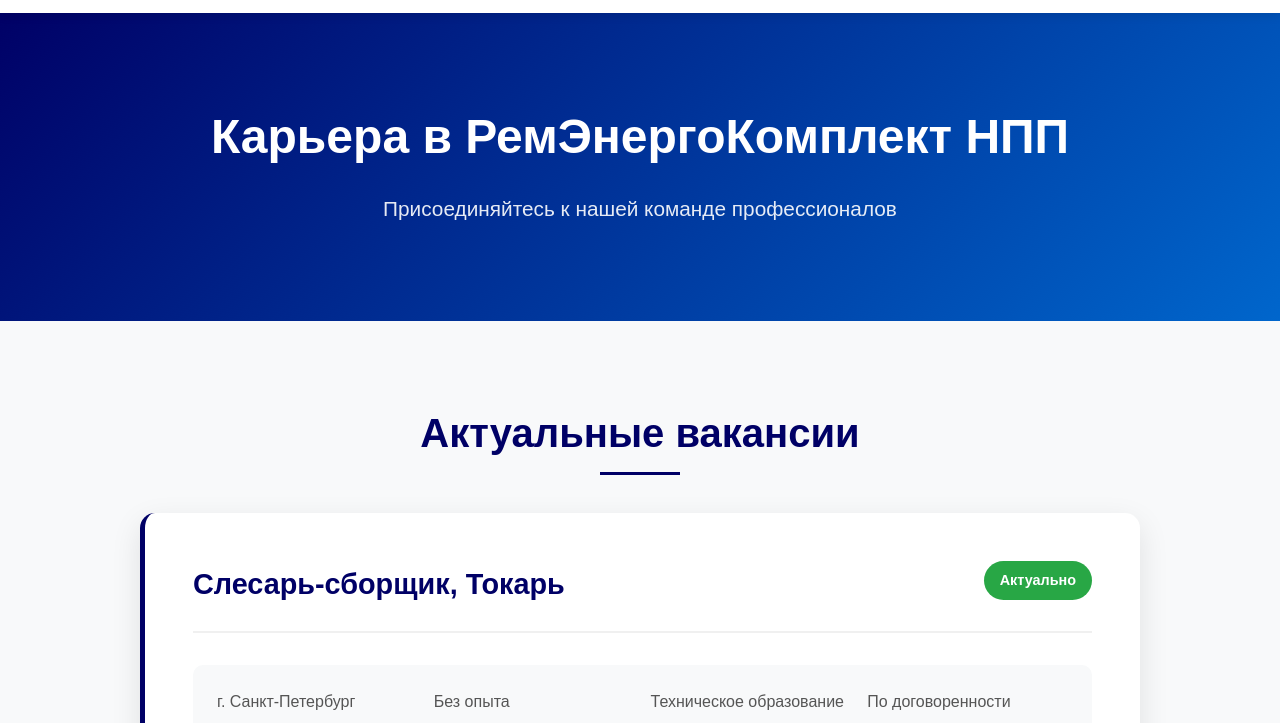
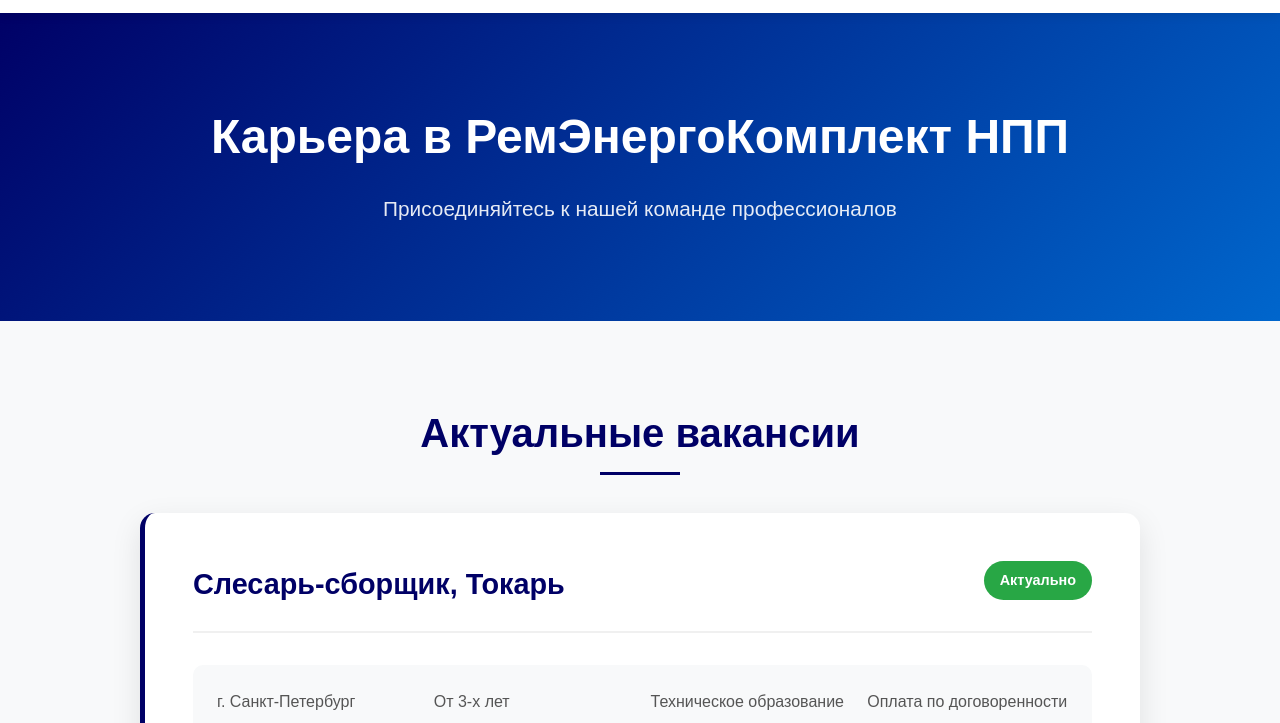
Before and after one commit to MargaritaLee/recnpp_2, a plain HTML site: page vacancies.html in a window 1280 px wide. Shown: the part 77-800 px from the top of the page. Drawn offline with Linux system fonts and the light colour scheme.

Commit message:
Update vacancies.html

```diff
--- a/vacancies.html
+++ b/vacancies.html
@@ -60,7 +60,7 @@
                             </div>
                             <div class="info-item">
 
-                                <span>Без опыта</span>
+                                <span>От 3-х лет</span>
                             </div>
                             <div class="info-item">
 
@@ -68,7 +68,7 @@
                             </div>
                             <div class="info-item">
 
-                                <span>По договоренности</span>
+                                <span>Оплата по договоренности</span>
                             </div>
                         </div>
 
```
